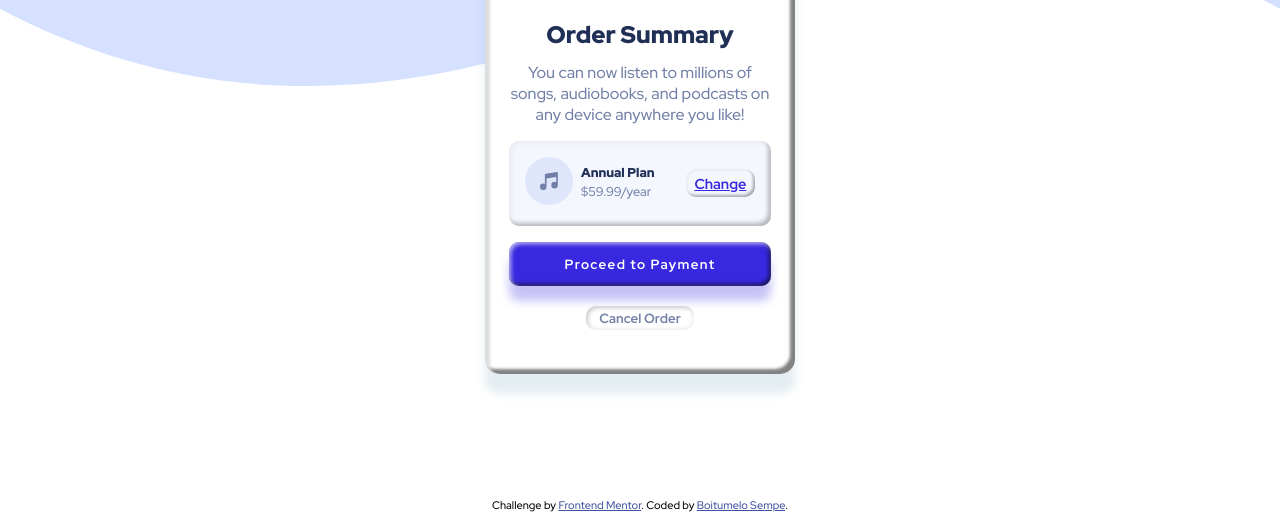
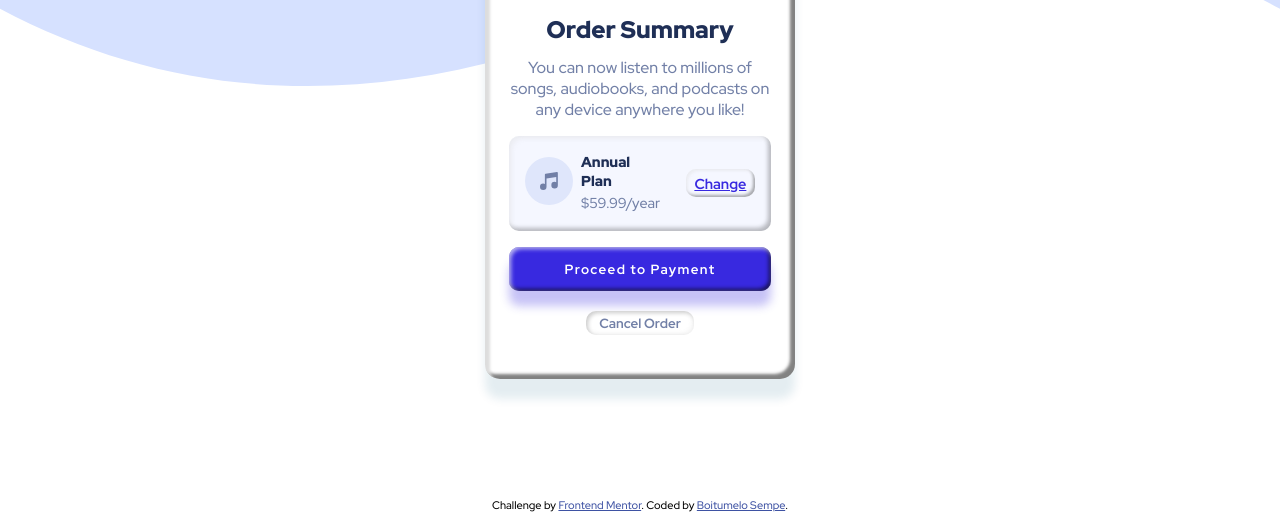
Before and after one commit to ShakexSempe/order-summray-component, a plain HTML site: page index.html in a window 1280 px wide. Shown: the part 302-814 px from the top of the page. Drawn offline with Linux system fonts and the light colour scheme.

Commit message:
price p font size = 9em

```diff
--- a/style.scss
+++ b/style.scss
@@ -80,7 +80,6 @@
             }
         }
         .summary {
-            // padding: 1.6em;
             margin: 1em auto;
             text-align: center;
             @media (max-width: 768px ){
@@ -136,7 +135,7 @@
                 }
                 .price {
                     p {
-                        font-size: .8em;
+                        font-size: .9em;
                         font-weight: 900;
                         margin-bottom: .2em;
                         color: $neutral-dark-blue;
```
Also changed, not shown: css/style.css.
